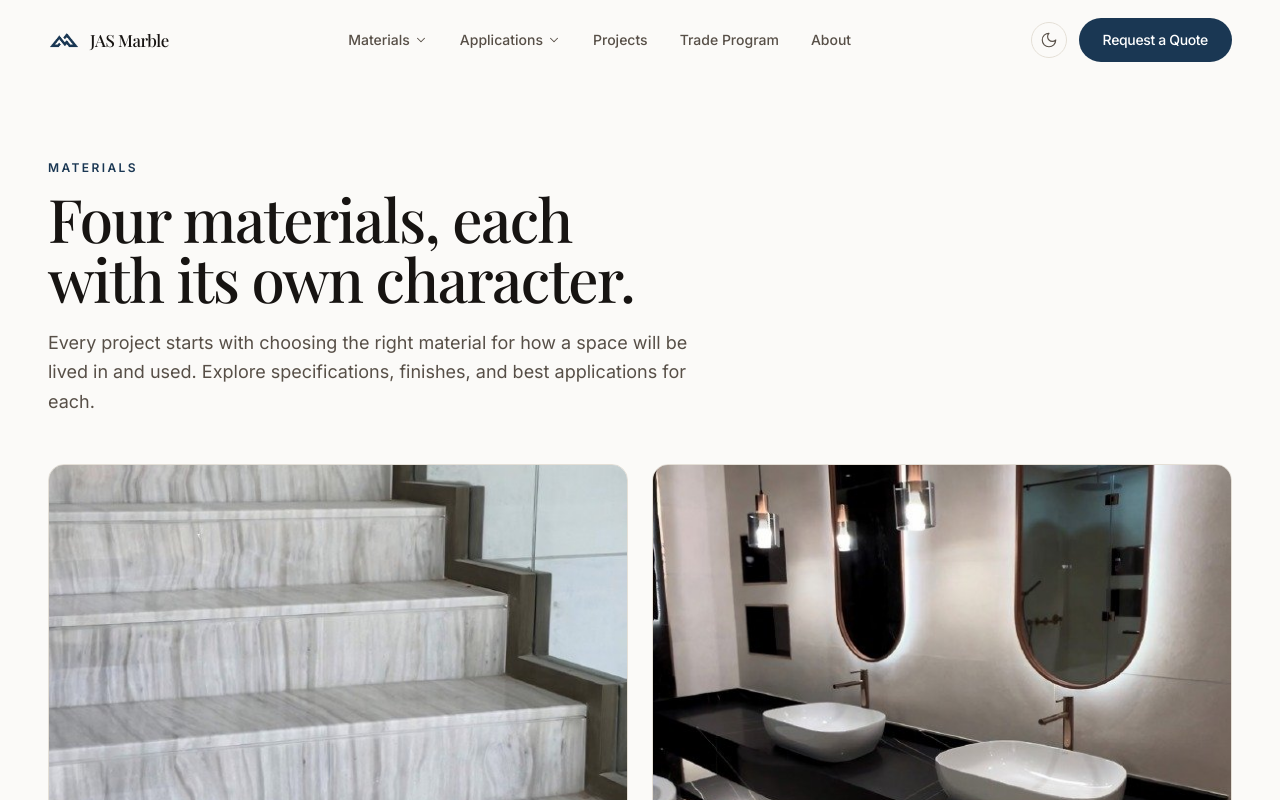
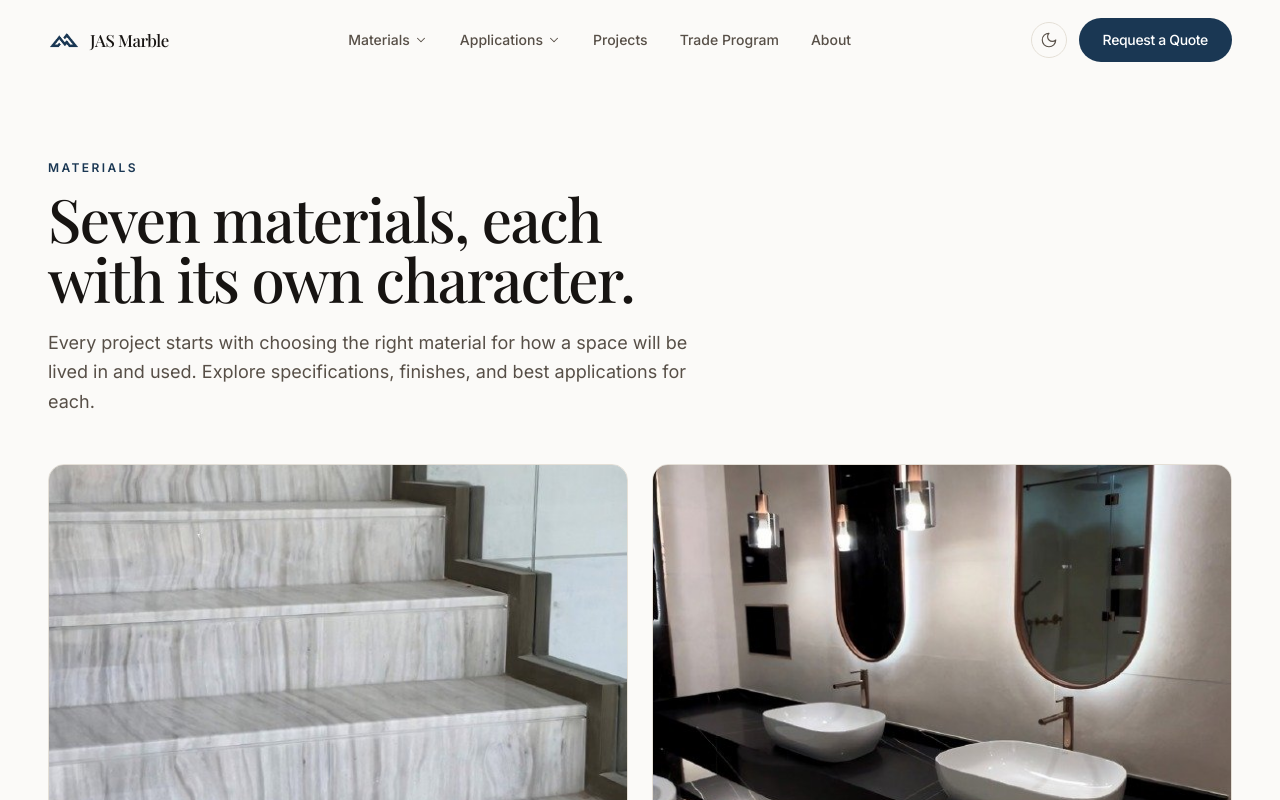
Before and after one commit to basselalnashar-gif/jas-marble-websitee, a Next.js app: page /materials in a window 1280 px wide. Shown: the top 800 px of the page. Built offline with nearby package versions, Linux system fonts and the light colour scheme.

Commit message:
Add files via upload

```diff
--- a/src/app/materials/page.tsx
+++ b/src/app/materials/page.tsx
@@ -7,7 +7,7 @@ import { materials } from "@/data/materials";
 export const metadata: Metadata = {
   title: "Materials",
   description:
-    "Marble, granite, quartz, and sintered stone — explore specifications, finishes, and ideal applications for each material we work with.",
+    "Marble, granite, quartz, sintered stone, travertine, onyx, and limestone — explore specifications, finishes, and ideal applications for each material we work with.",
 };
 
 export default function MaterialsPage() {
@@ -15,7 +15,7 @@ export default function MaterialsPage() {
     <>
       <PageIntro
         eyebrow="Materials"
-        title="Four materials, each with its own character."
+        title="Seven materials, each with its own character."
         description="Every project starts with choosing the right material for how a space will be lived in and used. Explore specifications, finishes, and best applications for each."
       />
       <section className="container-px mx-auto max-w-8xl pb-24 sm:pb-32">
```
